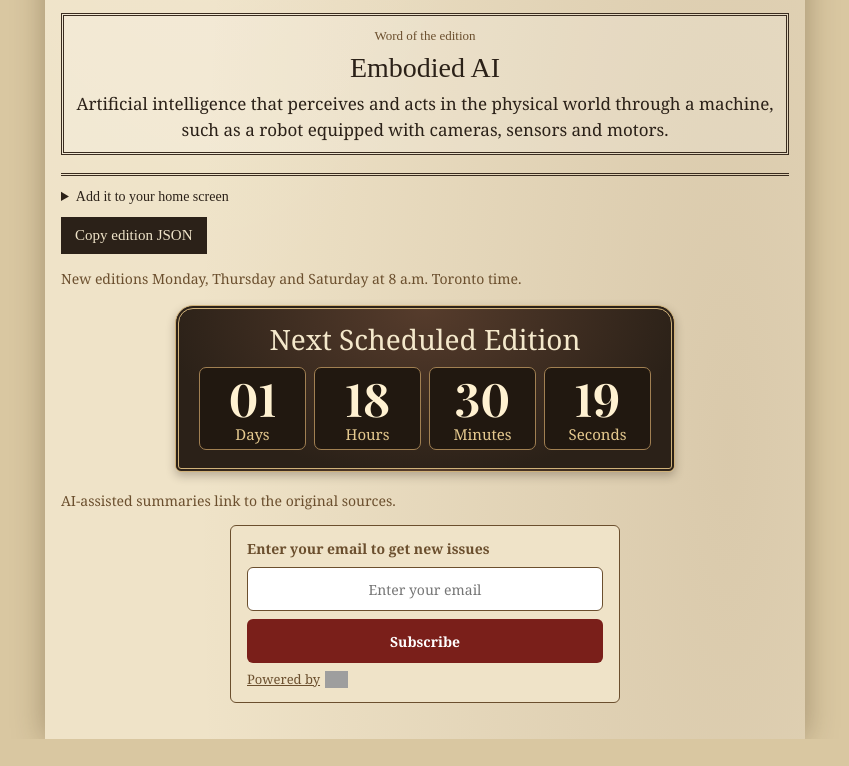
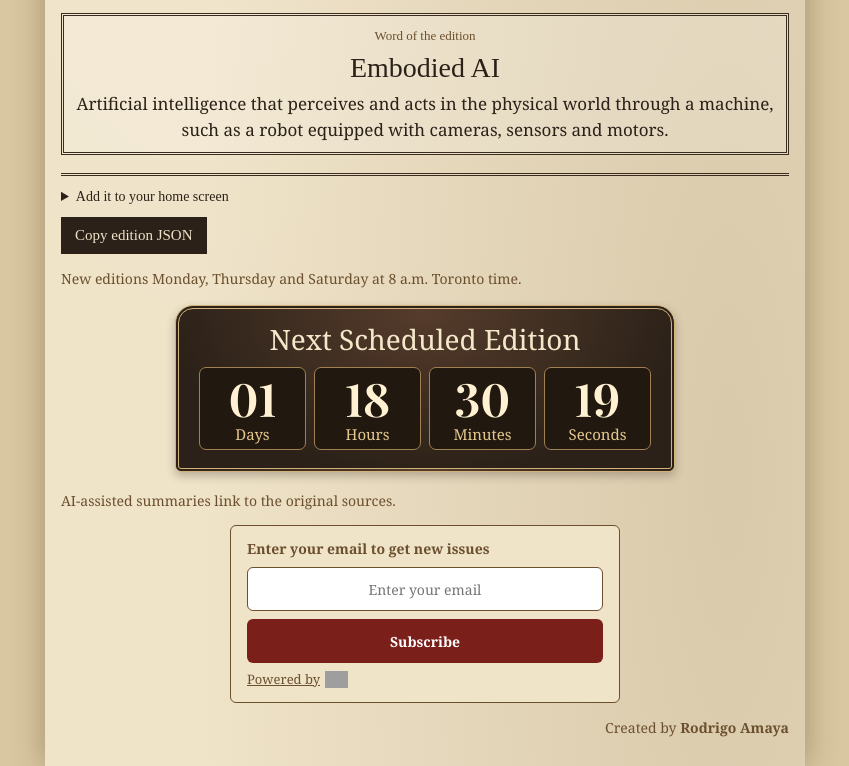
Before and after one commit to ramayako/Newsletter-RamayaKo, a plain HTML site: page index.html in a window 1280 px wide. Shown: the part 2167-2933 px from the top of the page, without its empty margins (215-1064 px from the left). Before the commit the page ends 2906 px from the top, so only its background shows below. Drawn offline with nearby package versions, Linux system fonts and the light colour scheme; grey boxes are pictures that could not be loaded; a web font is replaced by a local one.

Commit message:
Credit Rodrigo Amaya in the Gazette footer

```diff
--- a/index.html
+++ b/index.html
@@ -128,6 +128,7 @@
       </form>
       <a href="https://follow.it" class="powered-by-line">Powered by <img src="https://follow.it/images/colored-logo.svg" alt="follow.it" height="17"></a>
     </div>
+    <p style="text-align:right;margin:14px 0 0">Created by <strong>Rodrigo Amaya</strong></p>
   </footer>
 </div>
 <script>
```
